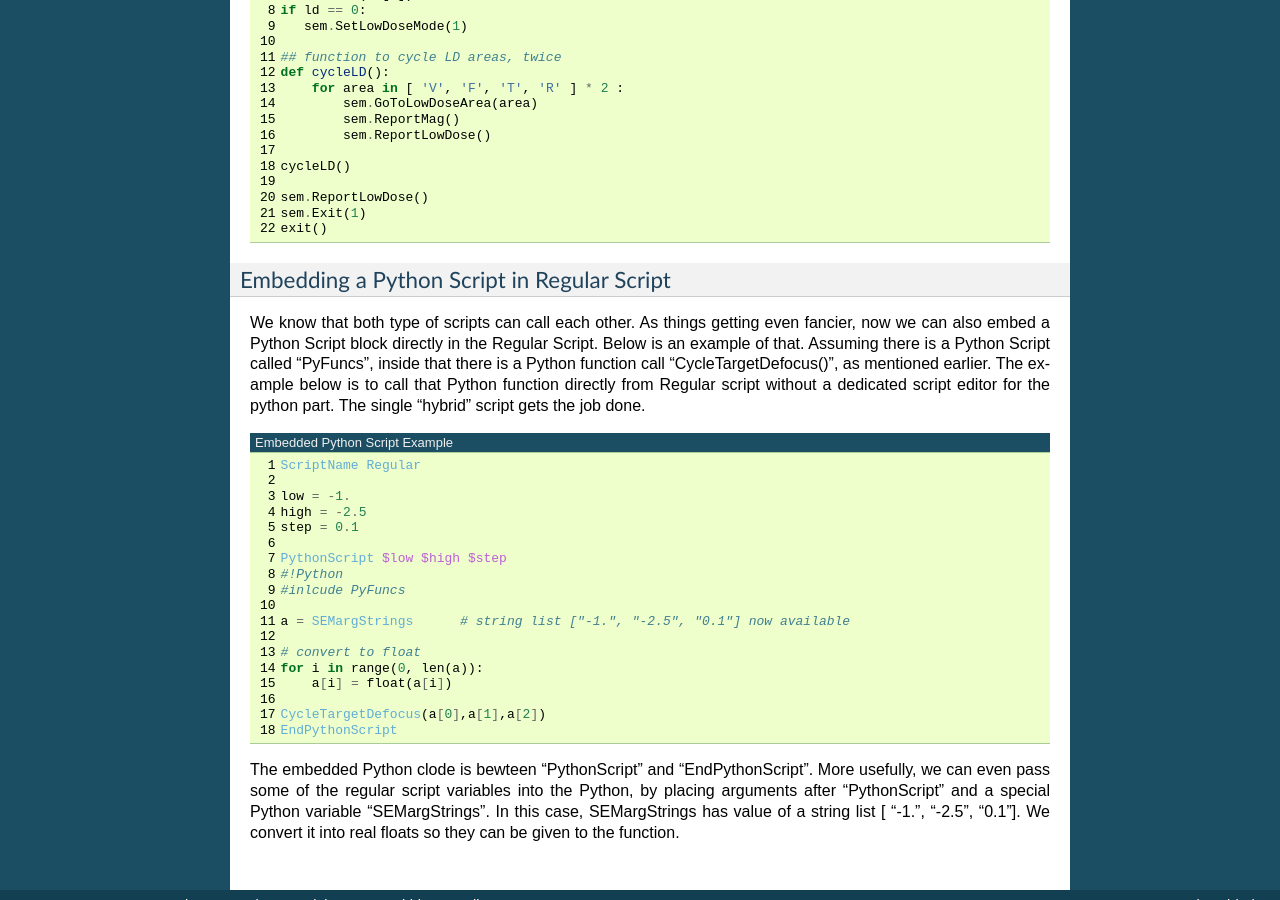
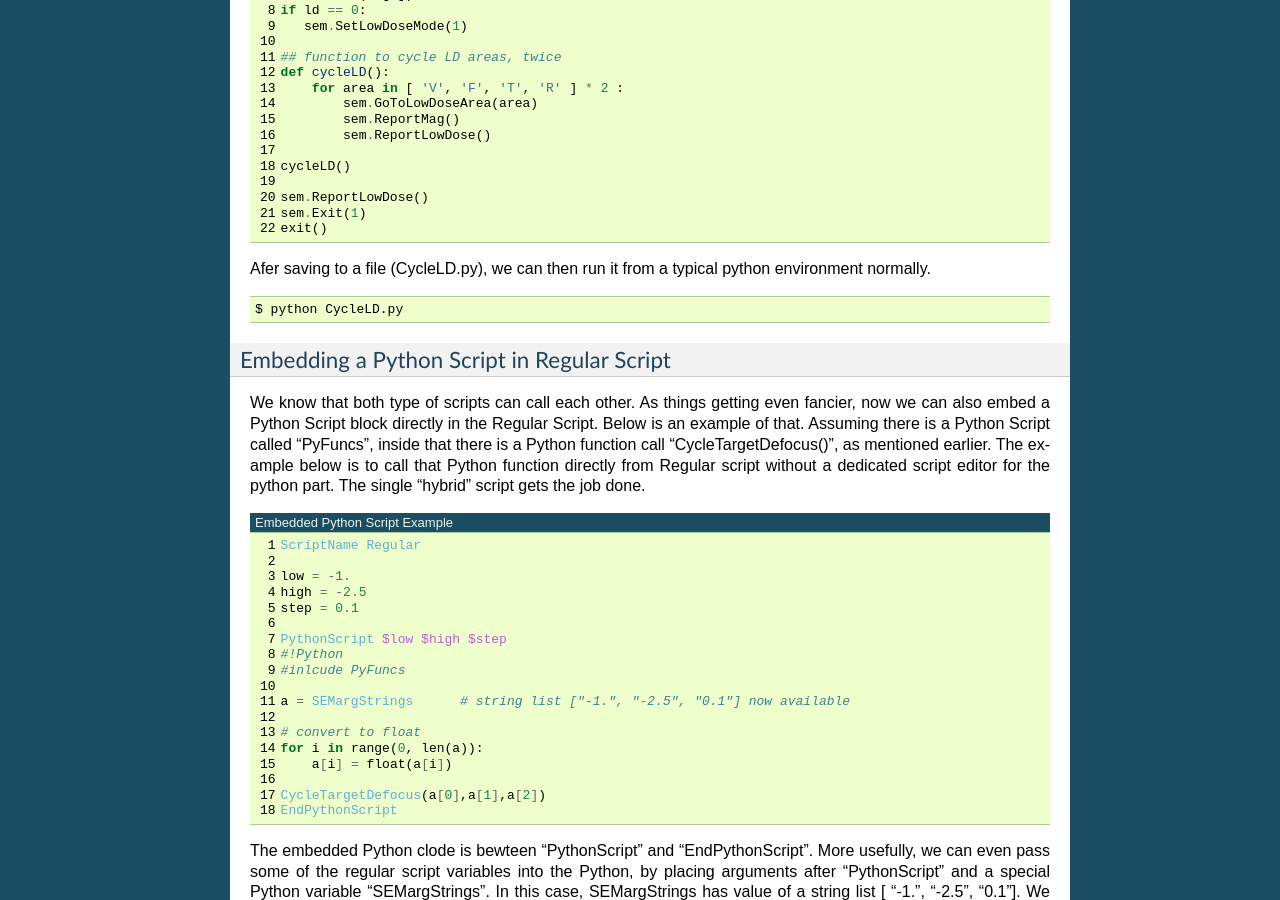
Before and after one commit to xuchen66/sphinx-emdocs, a Sphinx documentation site: the page built from source/serialem-note-hidden-goodies.rst, in a window 1280 px wide and 900 px high, scrolled down 6726 px. Built offline with Sphinx 7.4.7, drawn with Linux system fonts in a browser that asks for light colours; pages that are not in the unit, such as notebooks, are missing from menus; some of the changed text lies outside the part shown.

Commit message:
Update serialem-note-hidden-goodies.rst

```diff
--- a/source/serialem-note-hidden-goodies.rst
+++ b/source/serialem-note-hidden-goodies.rst
@@ -436,6 +436,12 @@ Here is another example to run a python script on Mac to control a SerialEM runn
    sem.Exit(1)
    exit()
 
+Afer saving to a file (CycleLD.py), we can then run it from a typical python environment normally.
+
+.. code-block::
+
+   $ python CycleLD.py
+
 Embedding a Python Script in Regular Script
 ~~~~~~~~~~~~~~~~~~~~~~~~~~~~~~~~~~~~~~~~~~~
 
```
Also changed, not shown: other parts of source/serialem-note-hidden-goodies.rst (+1 -1 lines).
